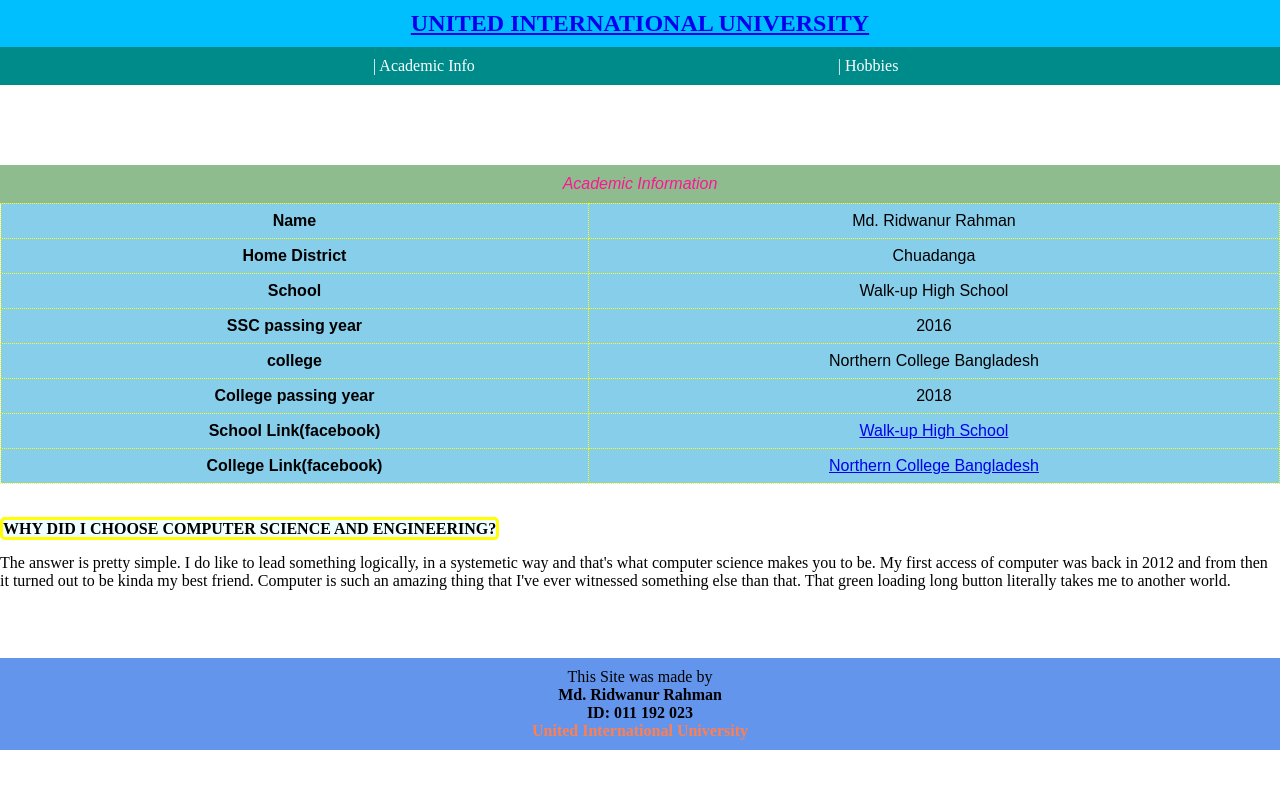
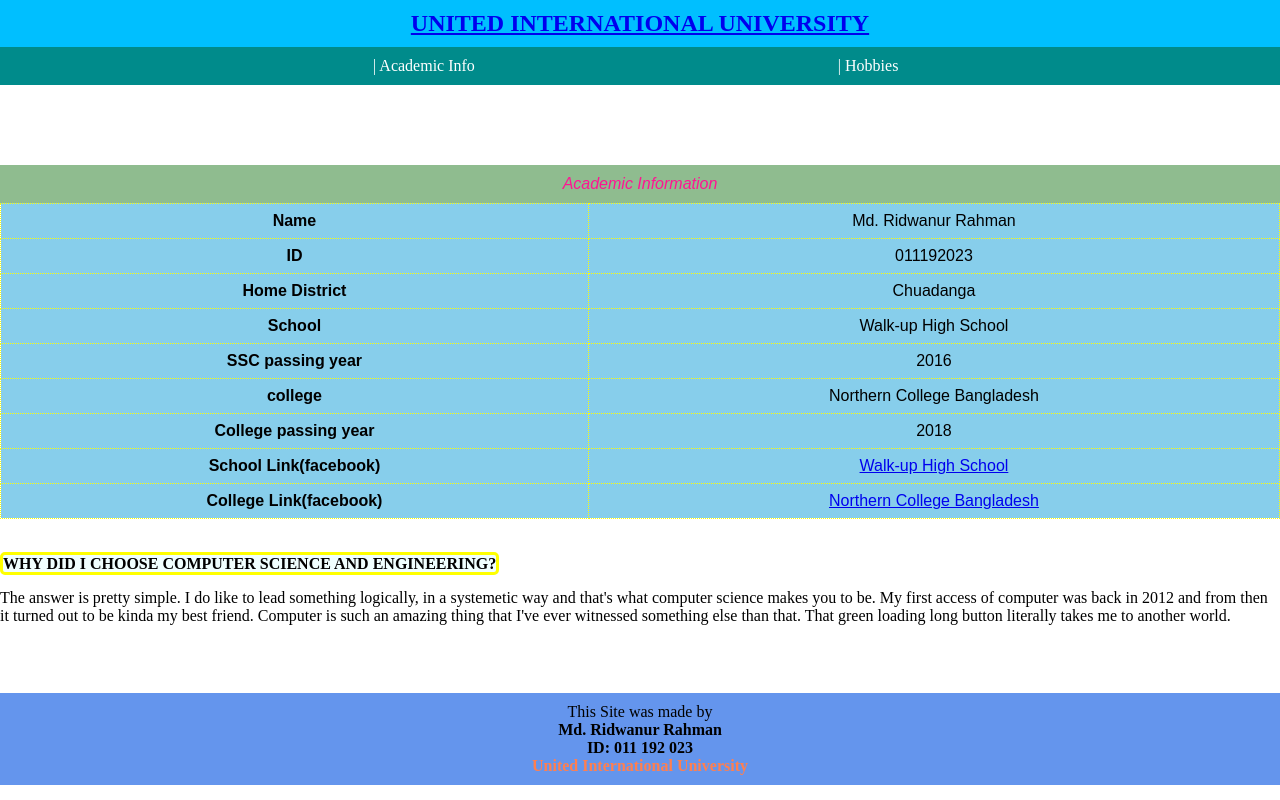
Before and after one commit to RRPx/RRPx.github.io, a plain HTML site: page acainfo.html in a window 1280 px wide. Drawn offline with Linux system fonts and the light colour scheme.

Commit message:
Update acainfo.html

```diff
--- a/acainfo.html
+++ b/acainfo.html
@@ -63,6 +63,10 @@ li a:hover {
         <td>Md. Ridwanur Rahman</td>
         </tr>
         <tr>
+            <th>ID</th>
+            <td>011192023</td>
+        </tr>
+        <tr>
         <th>Home District</th>
             <td>Chuadanga</td>
         </tr>
```
